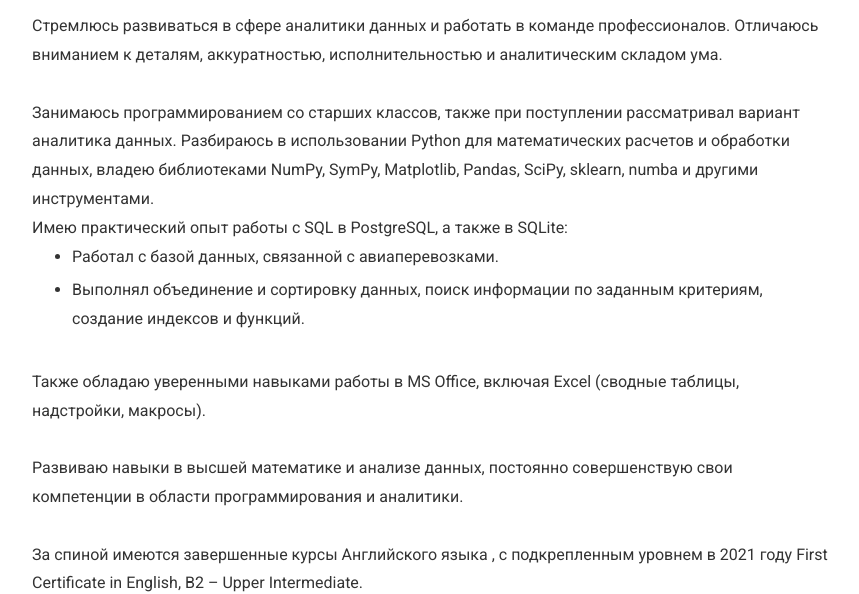
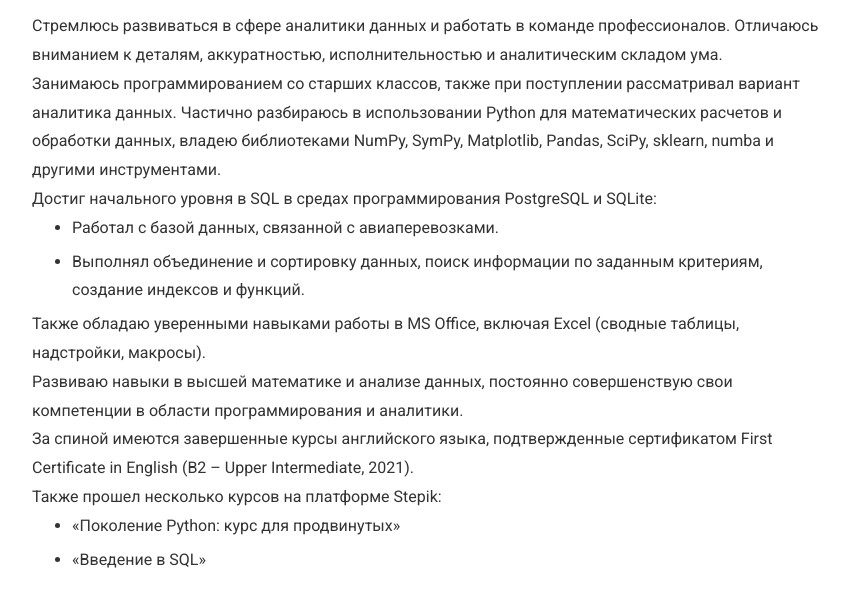
Before and after one commit to Boo4kin/Boo4kin, a plain HTML site: page index.html in a window 1280 px wide. Shown: the part 366-960 px from the top of the page, without its empty margins (208-1067 px from the left). Drawn offline with Linux system fonts and the light colour scheme.

Commit message:
Update index.html

```diff
--- a/index.html
+++ b/index.html
@@ -30,23 +30,26 @@
                 <div class="content__main-item">
                     <div class="main-item__description">
                         <p>Стремлюсь развиваться в сфере аналитики данных и работать в команде профессионалов. Отличаюсь вниманием к деталям, аккуратностью, исполнительностью и аналитическим складом ума.</p>
-                        <br>
-                        <p>Занимаюсь программированием со старших классов, также при поступлении рассматривал вариант аналитика данных. Разбираюсь в использовании Python для математических расчетов и обработки данных, владею библиотеками NumPy, SymPy, Matplotlib, Pandas, SciPy, sklearn, numba и другими инструментами.</p>
-                        <p>Имею практический опыт работы с SQL в PostgreSQL, а также в SQLite:</p>
+
+                        <p>Занимаюсь программированием со старших классов, также при поступлении рассматривал вариант аналитика данных. Частично разбираюсь в использовании Python для математических расчетов и обработки данных, владею библиотеками NumPy, SymPy, Matplotlib, Pandas, SciPy, sklearn, numba и другими инструментами.</p>
+
+                        <p>Достиг начального уровня в SQL в средах программирования PostgreSQL и SQLite:</p>
                         <ul>
                             <li>Работал с базой данных, связанной с авиаперевозками.</li>
                             <li>Выполнял объединение и сортировку данных, поиск информации по заданным критериям, создание индексов и функций.</li>
                         </ul>
-                        <br>
+
                         <p>Также обладаю уверенными навыками работы в MS Office, включая Excel (сводные таблицы, надстройки, макросы).</p>
-                        <br>
+
                         <p>Развиваю навыки в высшей математике и анализе данных, постоянно совершенствую свои компетенции в области программирования и аналитики.</p>
-                        <br>
-                        <p>За спиной имеются завершенные курсы Английского языка , с подкрепленным уровнем в 2021 году First Certificate in English, B2 – Upper Intermediate.</p>
-                        <br>
-                        <p>Также имеются несколько курсов на онлайн платформе Stepik:</p>
-                            <li>Поколение Python: курс для продвинутых</li>
-                            <li>Введение в SQL</li>
+
+                        <p>За спиной имеются завершенные курсы английского языка, подтвержденные сертификатом <b>First Certificate in English (B2 – Upper Intermediate, 2021)</b>.</p>
+
+                        <p>Также прошел несколько курсов на платформе Stepik:</p>
+                        <ul>
+                            <li>«Поколение Python: курс для продвинутых»</li>
+                            <li>«Введение в SQL»</li>
+                        </ul>
                     </div>
                 </div>
                 <h2 class="content__subheader">Образование</h2>
```
